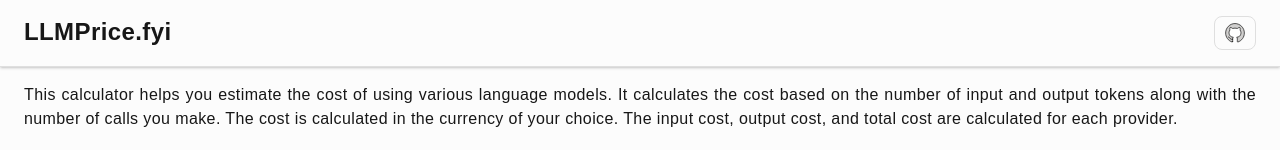
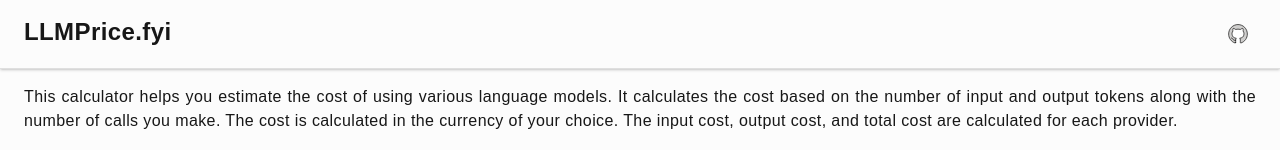
Before and after one commit to Siddhesh-Agarwal/llm-price-calculator, a Next.js app: page / in a window 1280 px wide. Shown: the top 150 px of the page. Built offline with nearby package versions, Linux system fonts and the light colour scheme; no server answers.

Commit message:
improved github link button

```diff
--- a/components/Header.tsx
+++ b/components/Header.tsx
@@ -1,6 +1,7 @@
 import Image from "next/image";
 import Link from "next/link";
 import GitHubIcon from "@/asset/github.svg";
+import { buttonVariants } from "./ui/button";
 
 export default function Header() {
   return (
@@ -11,8 +12,7 @@
       <Link
         href="https://github.com/Siddhesh-Agarwal/llm-price-calculator"
         target="_blank"
-        rel="noreferrer"
-        className="hover:bg-accent py-1 px-2 rounded-lg border border-border"
+        className={buttonVariants({ size: "icon", variant: "ghost" })}
       >
         <Image src={GitHubIcon} alt="GitHub" className="w-6 h-6 rounded" />
       </Link>
```
